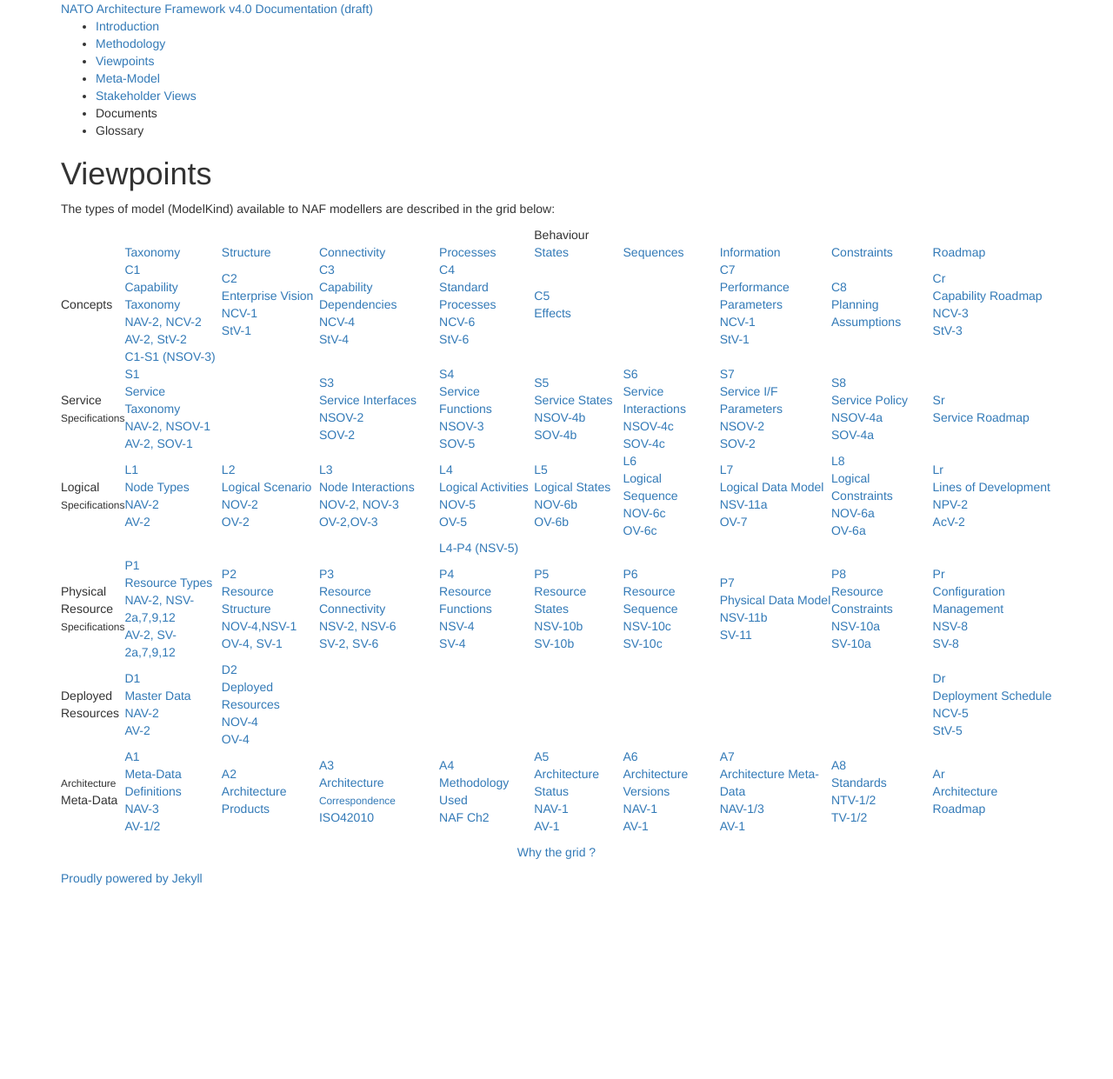
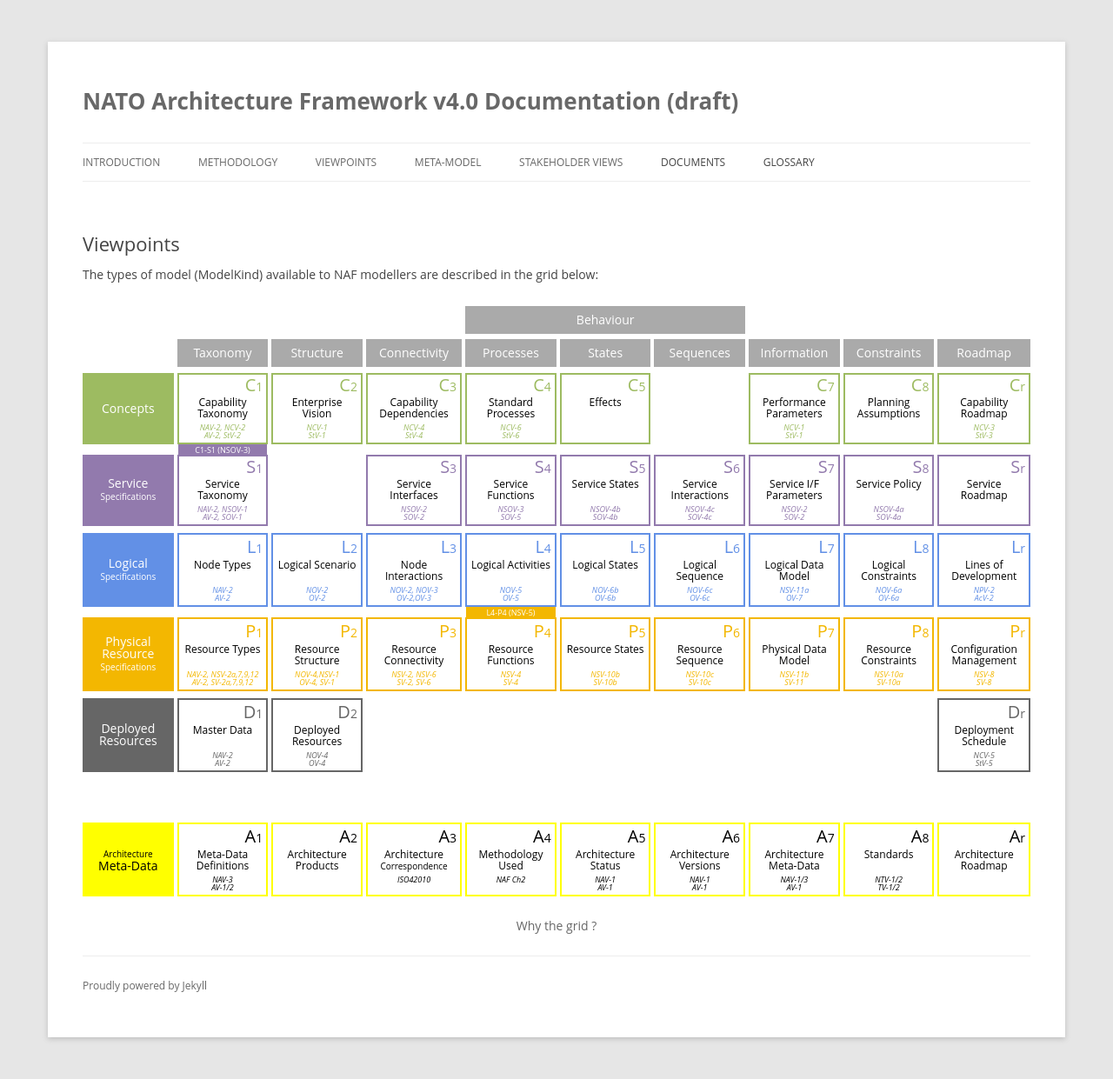
Before and after one commit to nafdocs/nafdocs.github.io, a Jekyll site: the page built from viewpoints/index.html, in a window 1280 px wide. Shown: the whole page at 87% size. Built offline with Jekyll 4.4.1, drawn with Linux system fonts in a browser that asks for light colours; nearby versions of some CDN libraries; before the commit the page ends 1030 px from its top, so only the background shows below that.

Commit message:
Add some basic styles

```diff
--- a/_includes/header.html
+++ b/_includes/header.html
@@ -1,7 +1,9 @@
 <header class="site-header">
-  <a class="site-title" href="{{ site.baseurl }}/">{{ site.title }}</a>
+  <h1 class="site-title">
+    <a href="{{ site.baseurl }}/">{{ site.title }}</a>
+  </h1>
 
-  <nav class="site-nav">
+  <div class="site-nav">
     {% include navbar.html %}
-  </nav>
+  </div>
 </header>
--- a/_includes/navbar.html
+++ b/_includes/navbar.html
@@ -1,5 +1,5 @@
-<ul>
+<ul class="navig">
 {% for entry in site.data.mainmenu %}
-  <li>{% if entry.url != "" %}<a href="{{site.basenafdocs}}/{{entry.url}}">{{entry.title}}</a>{% else %}{{entry.title}}{% endif %}</li>
+  <li>{% if entry.url != "" %}<a href="{{site.basenafdocs}}/{{entry.url}}">{{entry.title | upcase}}</a>{% else %}{{entry.title | upcase}}{% endif %}</li>
 {% endfor %}
 </ul>
--- a/_layouts/default.html
+++ b/_layouts/default.html
@@ -4,7 +4,9 @@
   <body>
     <div class="container">
       {% include header.html %}
-      {{ content }}
+      <div class="site-content">
+        {{ content }}
+      </div>
       {% include footer.html %}
     </div>
     <!-- jQuery (necessary for Bootstrap's JavaScript plugins) -->
--- /dev/null
+++ b/_sass/_simple.scss
@@ -0,0 +1,109 @@
+
+html {
+    font-size: 87.5%;
+}
+
+
+body {
+    font-family: "Open Sans", Helvetica, Arial, sans-serif;
+    font-size: 1rem;
+    text-rendering: optimizeLegibility;
+    color: #444;
+    background-color: #e6e6e6;
+}
+
+header {
+    padding: 1.714285714rem 0;
+}
+
+
+.container {
+    padding: 0 2.857142857rem;
+    margin-top: 3.428571429rem;
+    margin-bottom: 3.428571429rem;
+    box-shadow: 0 2px 6px rgba(100, 100, 100, 0.3);
+//    max-width: 68.571428571rem;
+    background-color: #fff;
+}
+
+.site-title {
+    font-size: 1.857142857rem;
+    font-weight: bold;
+    line-height: 1.846153846;
+    margin-bottom: 0;
+}
+
+h1.site-title a {
+    text-decoration: none;
+}
+
+
+.site-nav {
+    margin-top: 1.714285714rem;
+}
+
+ul.navig {
+    border-bottom: 1px solid #ededed;
+    border-top: 1px solid #ededed;
+    list-style-type: none;
+}
+
+
+ul.navig li {
+    display: inline;
+    font-size: 0.857142857rem;
+    margin-right: 2.857142857rem;
+    line-height: 3.1rem;
+    margin-left: 0;
+}
+
+.site-content {
+    margin: 1.714285714rem 0 0;
+}
+
+h1 {
+    font-size: 1.571428571rem;
+    line-height: 1.2;
+}
+
+
+h2 {
+    font-size: 1.285714286rem;
+    line-height: 1.6;
+    margin: 1.714285714rem 0;
+}
+
+
+p {
+    margin-bottom: 1.714285714rem;
+    line-height: 1.714285714;
+}
+
+
+
+.site-footer {
+    border-top: 1px solid #ededed;
+    clear: both;
+    font-size: 0.857142857rem;
+    line-height: 2;
+//    max-width: 68.571428571rem;
+    margin-top: 1.714285714rem;
+    margin-left: auto;
+    margin-right: auto;
+    padding: 1.714285714rem 0;
+}
+
+
+a {
+    color: #686868;
+}
+
+
+ul {
+    list-style-type: disc;
+    list-style-position: outside;
+}
+
+li {
+    margin-left: 36px;
+}
--- a/css/main.scss
+++ b/css/main.scss
@@ -3,5 +3,7 @@
 ---
 @charset "utf-8";
 
-
-// @import "grid";
+@import
+    "simple",
+    "grid"
+;
```
Also changed, not shown: index.md (+3 -0 lines).
